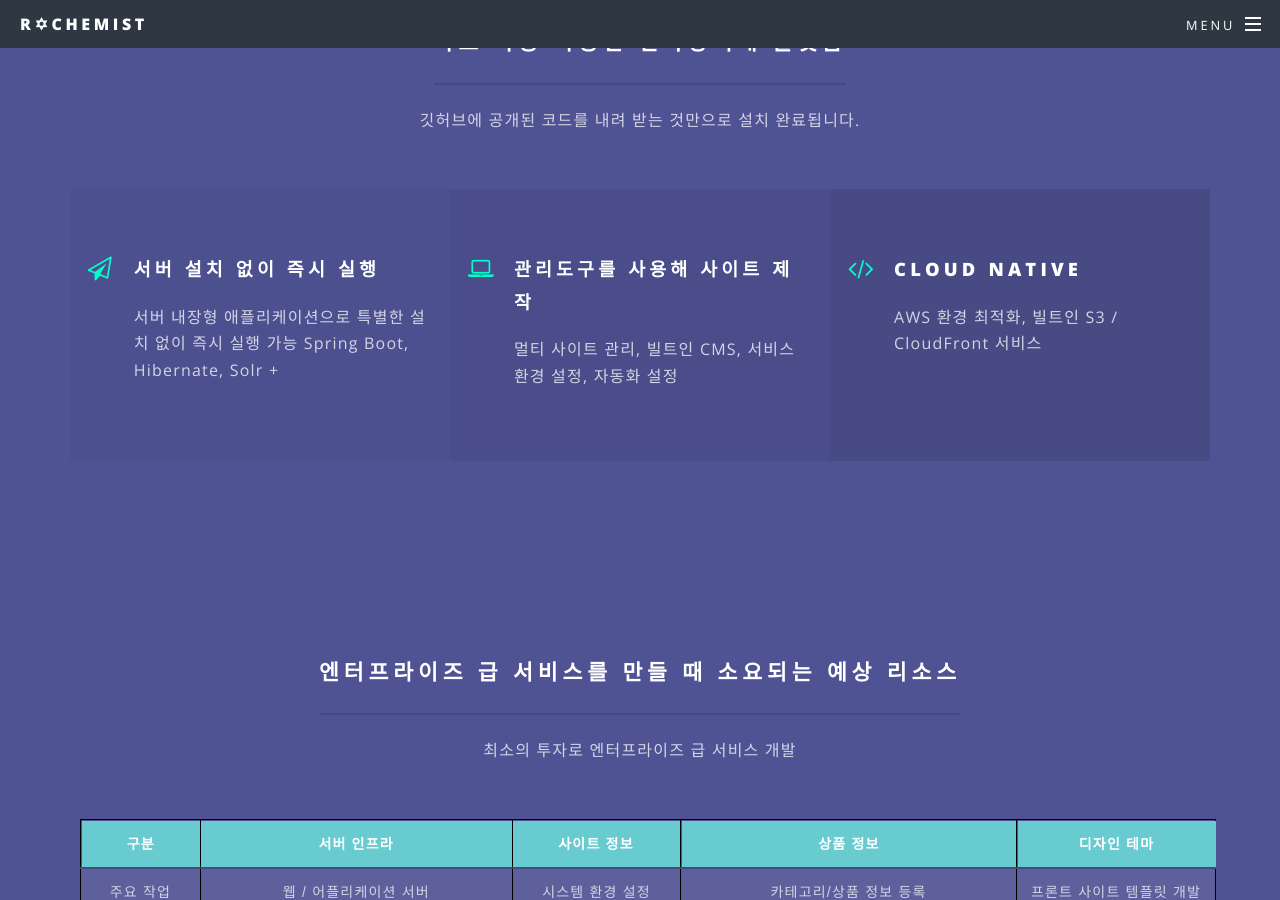
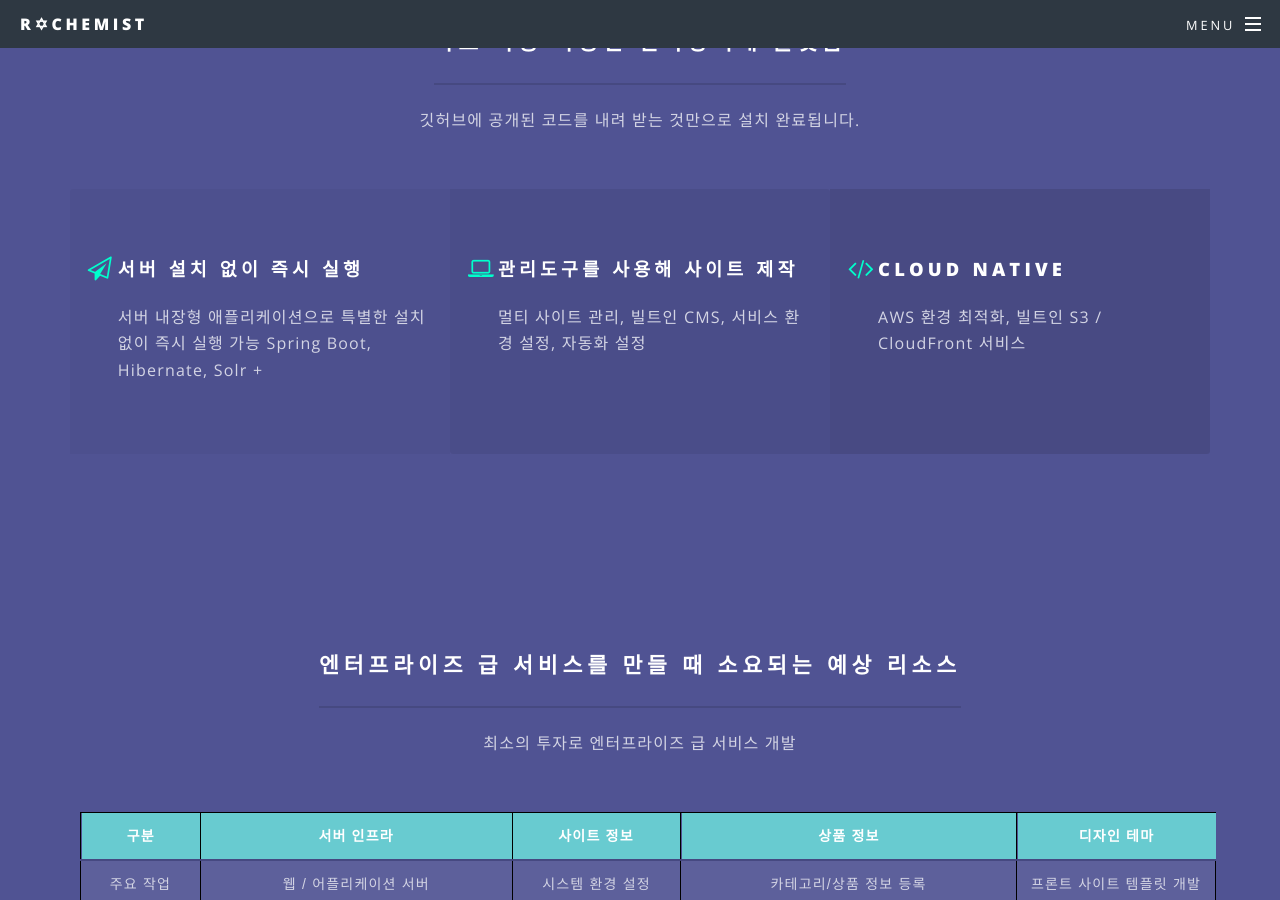
Before and after one commit to rchemist/rchemist.github.io, a Jekyll site: the page built from index.html, in a window 1280 px wide and 900 px high, scrolled down 973 px. Built offline with Jekyll 4.4.1, drawn with Linux system fonts in a browser that asks for light colours.

```diff
--- a/css/main.scss
+++ b/css/main.scss
@@ -894,7 +894,7 @@ $baseurl: '{{ site.baseurl }}/images';
 		width: 100%;
 
 		li {
-			@include padding(4em, 1em, (0,0,0.5,3em));
+			@include padding(4em, 1em, (0,0,0.4,2em));
 			display: block;
 			position: relative;
 			text-align: left;
```
